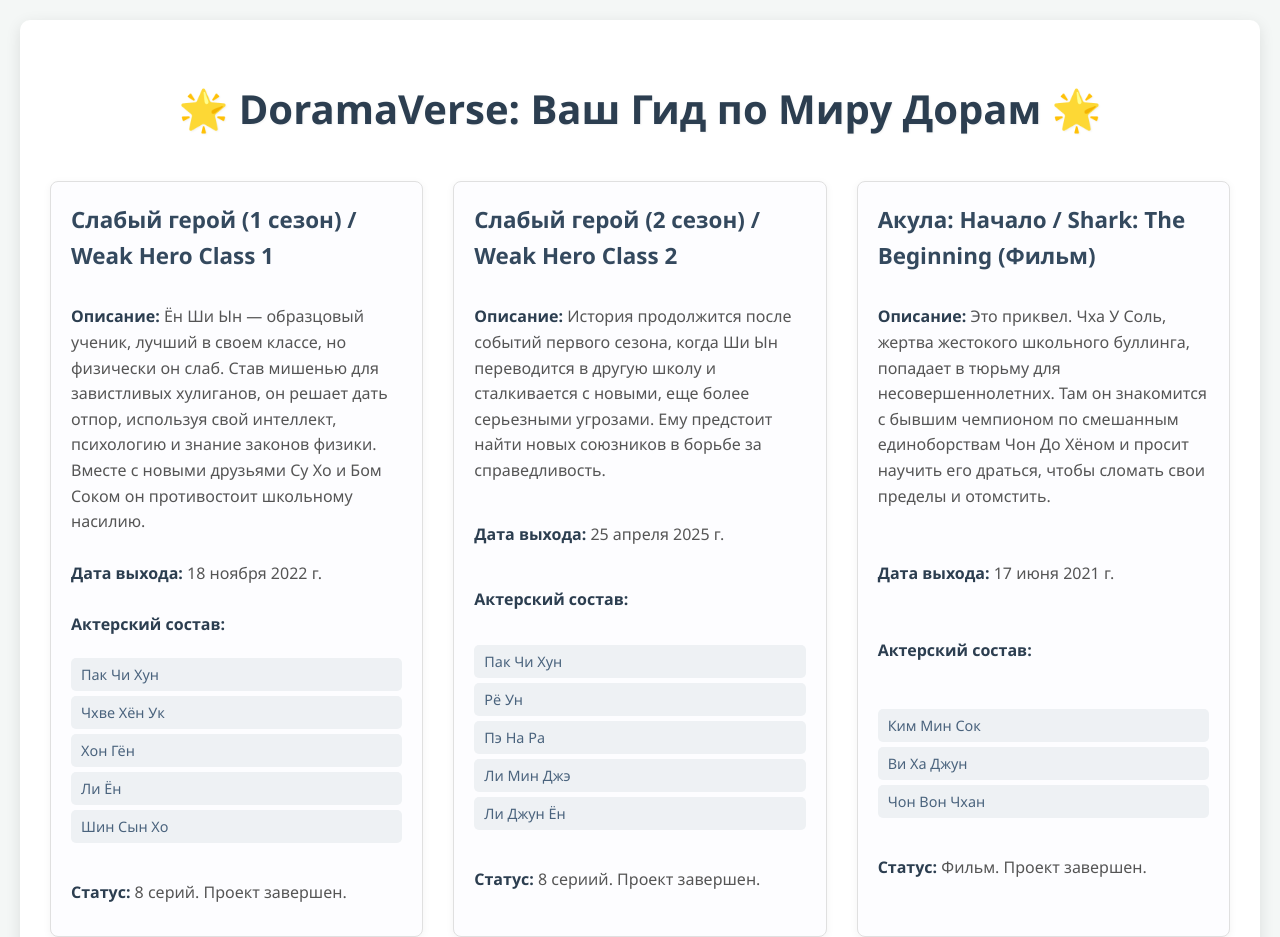
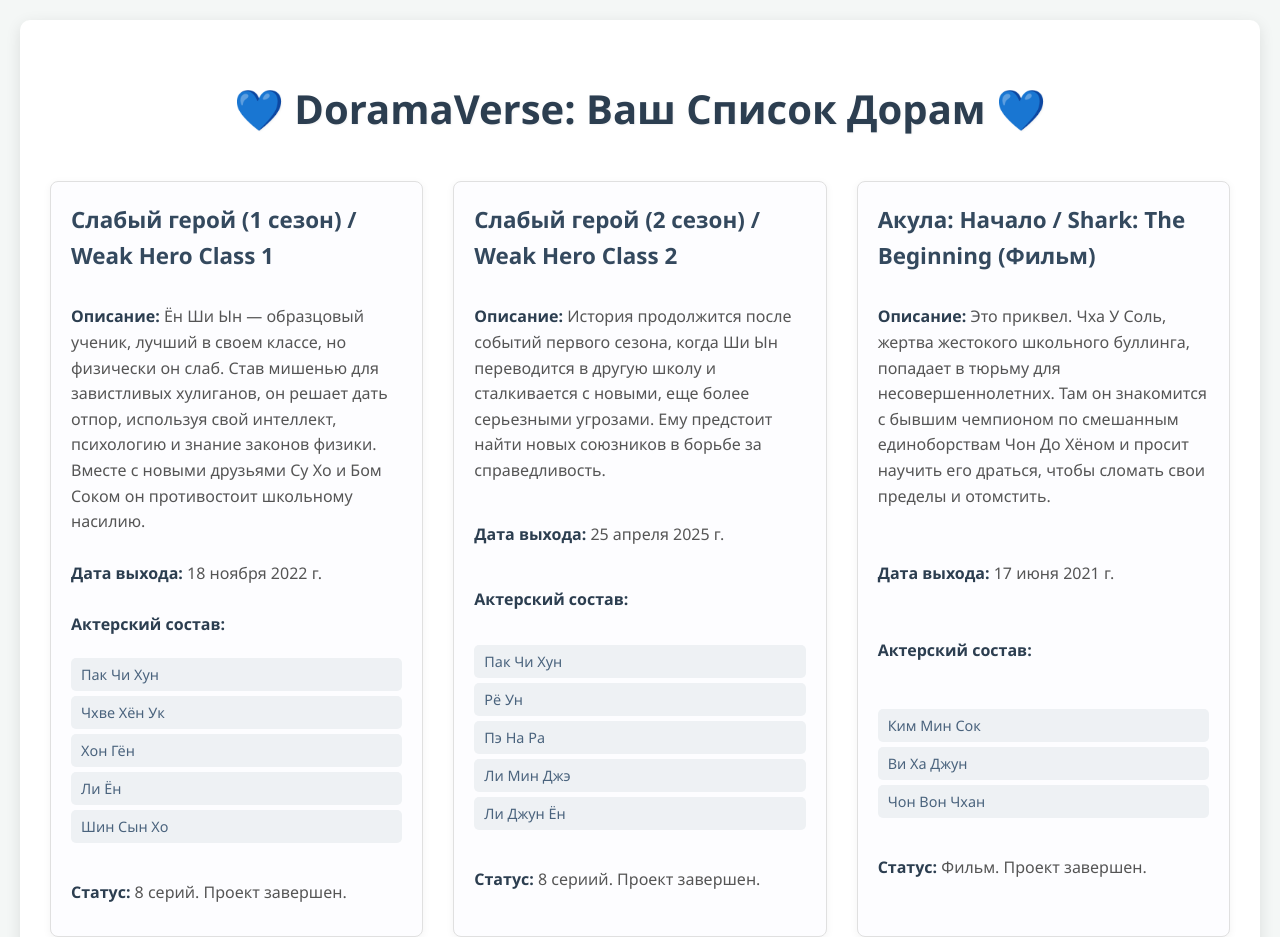
Before and after one commit to kirill00000888888/White_or_Duke, a plain HTML site: page index.html in a window 1280 px wide. Shown: the top 937 px of the page. Drawn offline with Linux system fonts and the light colour scheme.

Commit message:
Update index.html

```diff
--- a/index.html
+++ b/index.html
@@ -3,8 +3,7 @@
 <head>
     <meta charset="UTF-8">
     <meta name="viewport" content="width=device-width, initial-scale=1.0">
-    <title>DoramaVerse: Ваш списо.</title>
-    <style>
+    <title>DoramaVerse: Ваш список Дорам</title> <style>
         body {
             font-family: 'Segoe UI', Tahoma, Geneva, Verdana, sans-serif;
             margin: 0;
@@ -79,9 +78,7 @@
 </head>
 <body>
     <div class="container">
-        <h1>🌟 DoramaVerse: Ваш Гид по Миру Дорам 🌟</h1>
-
-        <div class="dorama-section" id="dorama-list">
+        <h1>💙 DoramaVerse: Ваш Список Дорам 💙</h1> <div class="dorama-section" id="dorama-list">
             </div>
     </div>
 
@@ -162,7 +159,7 @@
             },
             {
                 "title": "Девятый пазл / Nine Puzzles",
-                "description": "10 лет назад Ю На была единственной свидетельницей в деле об убийстве своего дяди, но не смогла опознать преступника. Теперь она работает криминалистом-профайлером и вместе с проницательным детективом Хан Сэмом пытается раскрыть правду о том деле, которое все еще скрыто.",
+                "description": "10 лет назад Ю На была единственной свидетельницей в деле об убийстве своего дяди, но не смогла опознать преступника. Теперь она работает криминалистом-профайлером и вместе с проницательным дететом Хан Сэмом пытается раскрыть правду о том деле, которое все еще скрыто.",
                 "release_date": "21 мая 2025 г.",
                 "cast": [
                     "Ким Да Ми",
@@ -221,7 +218,7 @@
             },
             {
                 "title": "Круглосуточный спортклуб / 24-Hour Sports Club",
-                "description": "Сюжет: главная героиня Ли Ми Ран (Чон Ын Джи) переживает разочарование в личной жизни. У девушки проблемы с лишним весом, и она чувствует себя непривлекательной. После того как парень Ми Ран разорвал с ней отношения, девушка решает заняться собой, чтобы его вернуть. Она отправляется заниматься в ближайший к дому спортзал.",
+                "description": "Сюжет: главная героиня Ли Ми Ран (Чон Ын Джи) переживает разочарование в личной жизни. У девушки проблемы с лишним весом, и она чувствует себя непривлекательной. После того как парень Ми Ран разорвал с ней отношения, девушка решает заняться собой, чтобы его вернуть. Она отправляется заниматься в ближайшим к дому спортзал.",
                 "release_date": "30 апреля 2025 г.",
                 "cast": [],
                 "status": "12 серий. Проект завершен."
```
